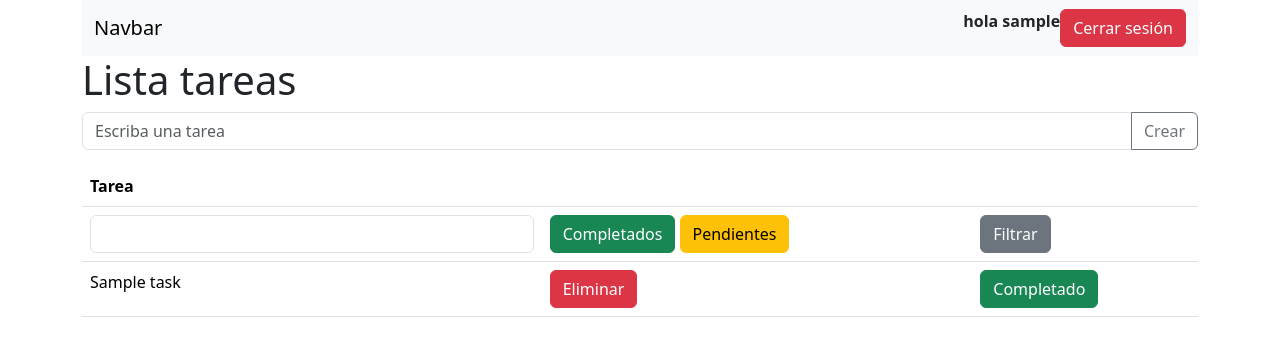
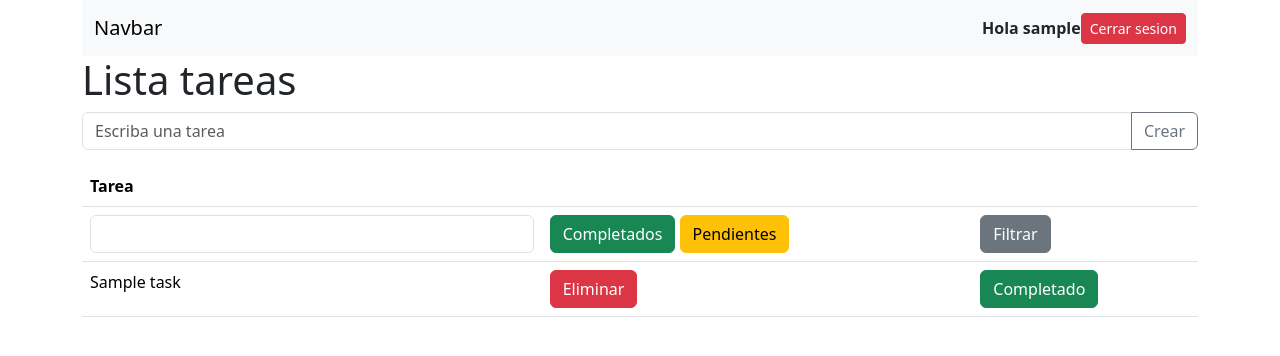
Before and after one commit to Carlos-Azocar-Riquelme/lista-tareas-desplegar, a Django app: template django_project/templates/pagina_x.html in a window 1280 px wide. Shown: the top 356 px of the page. Run offline with Django 3.2, Linux system fonts and the light colour scheme; a user stored in the database is signed in; tables that the repository leaves empty hold one stand-in row (values such as "Sample post"); the template is opened without the code that fills it: most values are stand-ins (such as "Sample title", 1, 10 or a date in 2020).

Commit message:
arreglando bug

```diff
--- a/django_project/templates/base.html
+++ b/django_project/templates/base.html
@@ -10,12 +10,12 @@
       <nav class="navbar bg-body-tertiary">
         <div class="container-fluid">
           <a class="navbar-brand">Navbar</a>
-          <div class="d-flex">
+          <div class="d-flex align-items-center">
             {% if user.is_authenticated %}
-            <strong> hola {{user.username}}</strong>
-              <a class= "btn btn-danger" href="#">Cerrar sesión</a>
+            <strong>Hola {{ user.username }}</strong>
+            <a class="btn btn-danger btn-sm" href="/cerrar-sesion">Cerrar sesion</a>
             {% else %}
-              <a class= "btn btn-danger" href="#">Iniciar sesión</a>
+            <a class="btn btn-danger" href="/iniciar-sesion">Iniciar sesion</a>
             {% endif %}
           </div>
         </div>
--- a/django_project/templates/login.html
+++ b/django_project/templates/login.html
@@ -6,7 +6,7 @@
 
   <form method="Post">
     {% csrf_token %}
-    {{ form.as p}}
+    {{ form.as_p}}
     <div>
       <button type="submit" class="btn btn-primary">Iniciar sesión</button>
     </div>
```
Also changed, not shown: administrar/views.py (+14 -15 lines).
